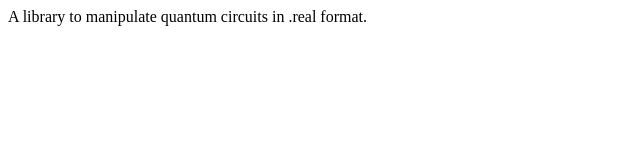
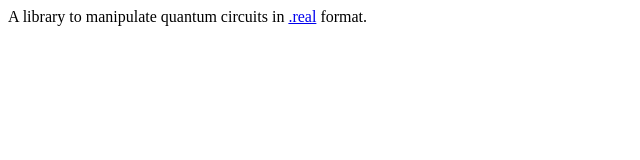
Before and after one commit to S-Dutta1/real-lib, a plain HTML site: page index.html in a window 1280 px wide. Shown: the full height of the page, 0-640 px from the left. Drawn offline with Linux system fonts and the light colour scheme.

Commit message:
Added link to revlib.

```diff
--- a/index.html
+++ b/index.html
@@ -3,6 +3,6 @@
   <title>Real lib</title>
  </head>
  <body>
-  <p>A library to manipulate quantum circuits in .real format.</p>
+  <p>A library to manipulate quantum circuits in <a href="http://www.informatik.uni-bremen.de/rev_lib/doc/docu/revlib_2_0.pdf">.real</a> format.</p>
  </body>
 </html>
```
